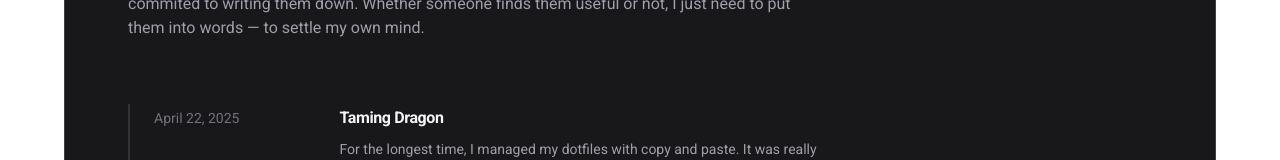
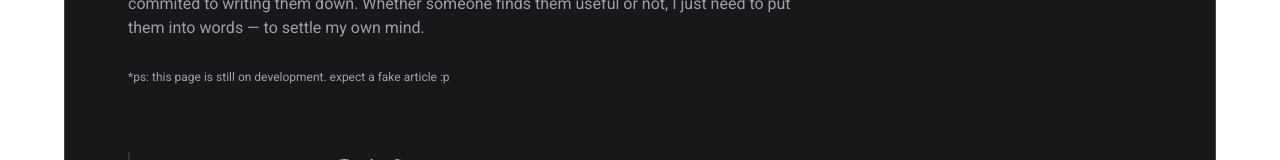
Before and after one commit to deanuharatinu/posisiterakhir, a Next.js app: page /articles in a window 1280 px wide. Shown: the part 436-596 px from the top of the page. Built offline with nearby package versions, Linux system fonts and the light colour scheme.

Commit message:
feat: add new note for description on articles page

```diff
--- a/app/articles/page.tsx
+++ b/app/articles/page.tsx
@@ -11,6 +11,9 @@ export default function Page() {
         <p className="text-zinc-400 mt-8">
           I've had so many thoughts and reflections that slipped into the void, unnoticed.
           This time, I'm commited to writing them down. Whether someone finds them useful or not, I just need to put them into words — to settle my own mind.
+          <br />
+          <br />
+          <span className="text-xs">*ps: this page is still on development. expect a fake article :p</span>
         </p>
       </div>
 
```
